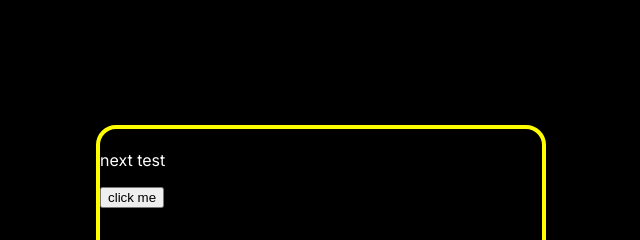
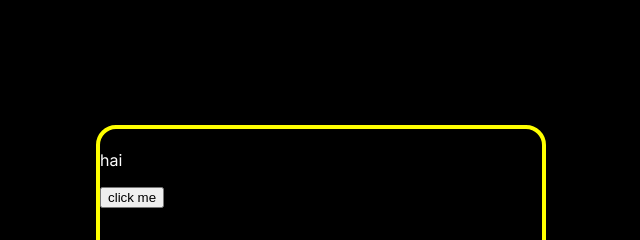
Before and after one commit to auto-prog/robo-chef, a React (Vite) app: page / in a window 1280 px wide. Shown: the top 240 px of the page, without its empty margins (319-959 px from the left). Built offline with nearby package versions, Linux system fonts and the light colour scheme; a web font is replaced by a local one.

Commit message:
show the p tag if only whene user click a button

```diff
--- a/src/App.jsx
+++ b/src/App.jsx
@@ -13,14 +13,17 @@ function App() {
 
 
 
-  }
-  let showtheiteam =isshow ? "hai this is a test":null
-  console.log(showtheiteam)
+}
+let showtheiteam =isshow ? "hai this is a test":null
+console.log(showtheiteam)
+let test
+ showtheiteam? test= showtheiteam && "hai this sdhfbkdhc" :test="hai"
+
   return (
     <>
     <div className='box'>
         <h1>{showtheiteam}</h1>
-        <p>next test</p>
+        <p>{test}</p>
         <button onClick={showt}>click me</button>
     </div>
     </>
```
